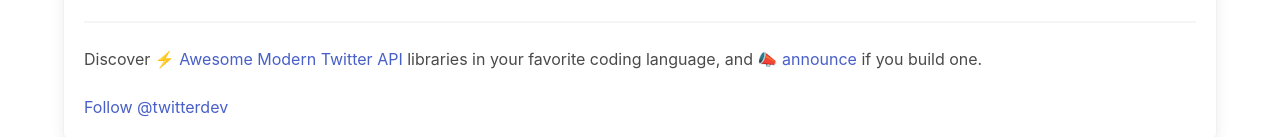
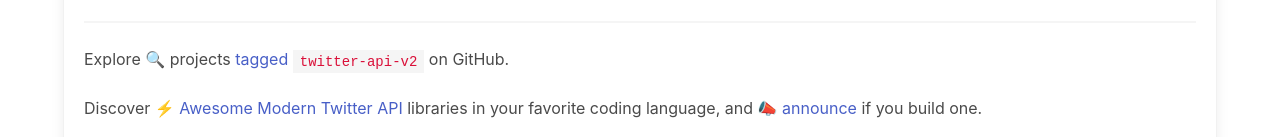
Before and after one commit to andypiper/twbadge-server, a website: page public/index.html in a window 1280 px wide. Shown: the part 2267-2404 px from the top of the page. Drawn offline with nearby package versions, Linux system fonts and the light colour scheme; a script that the page names is missing.

Commit message:
Added a link to the twitter-api-v2 topic on GitHub
Signed-off-by: Andy Piper <andypiper@users.noreply.github.com>

```diff
--- a/public/index.html
+++ b/public/index.html
@@ -203,6 +203,14 @@
           <hr />
         </div>
 
+       <div class="block">
+          Explore 🔍 projects
+          <a href="https://github.com/topics/twitter-api-v2"
+            >tagged <code>twitter-api-v2</code></a
+          >
+          on GitHub.
+        </div>
+
         <div class="block">
           Discover ⚡
           <a href="https://github.com/andypiper/awesome-modern-twitter-api"
```
